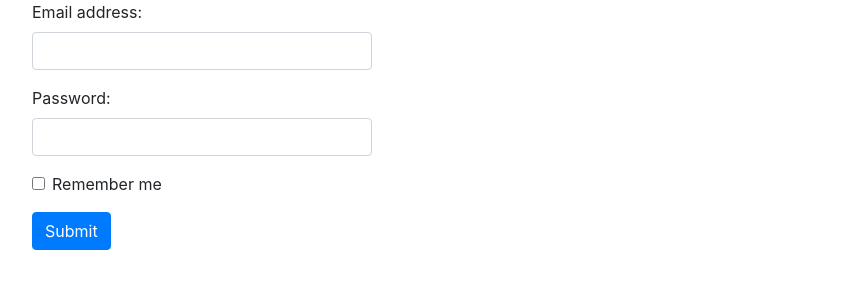
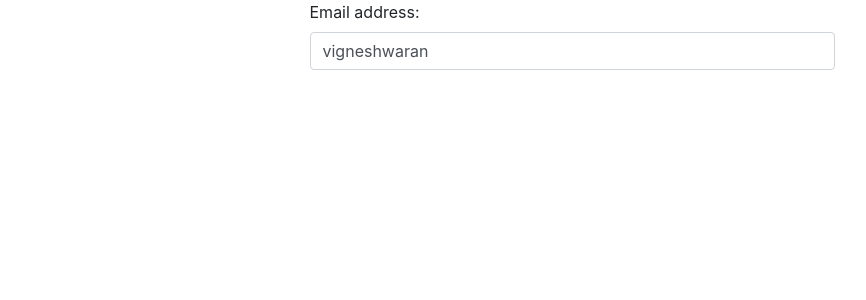
Before and after one commit to vigneshwaran-chandrasekaran/react-form-with-formik-validation, a React (Create React App) app: page / in a window 1280 px wide. Shown: the top 300 px of the page, without its empty margins (68-934 px from the left). Built offline with nearby package versions, Linux system fonts and the light colour scheme.

Commit message:
basic task started

```diff
--- a/src/App.js
+++ b/src/App.js
@@ -1,18 +1,31 @@
 import React from 'react';
 import './App.css';
+import { withFormik } from 'formik';
+import Yup from 'yup';
 
-function App() {
+const App = ({
+  values,
+  handleChange
+}) => {
   return (
     <div className="container">
-      <div className='col-4'></div>
-      <div className='col-4'>
-        <form action="/action_page.php">
+      <div className='d-flex flex-row justify-content-center'>
+        <div className='col-2'></div>
+        <div className='col-6'>
+          <form>
             <div className="form-group">
-            <label for="email">Email address:</label>
-            <input type="email" className="form-control" id="email" />
+              <label htmlFor="email">Email address:</label>
+              <input
+                type="email"
+                className="form-control"
+                id="email"
+                name="email"
+                value={values.email}
+                onChange={handleChange}
+              />
             </div>
-          <div className="form-group">
-            <label for="pwd">Password:</label>
+            {/* <div className="form-group">
+              <label htmlFor="pwd">Password:</label>
               <input type="password" className="form-control" id="pwd" />
             </div>
             <div className="form-group form-check">
@@ -21,12 +34,21 @@ function App() {
                 <span>Remember me</span>
               </label>
             </div>
-          <button type="submit" className="btn btn-primary">Submit</button>
+            <button type="submit" className="btn btn-primary">Submit</button> */}
           </form>
         </div>
-      <div className='col-4'></div>
+        <div className='col-2'></div>
+      </div>
     </div>
   );
 }
 
-export default App;
+const FormikApp = withFormik({
+  mapPropsToValues() {
+    return {
+      email: 'vigneshwaran'
+    }
+  }
+})(App);
+
+export default FormikApp;
```
Lines whose indentation alone changed are shown as unchanged.
